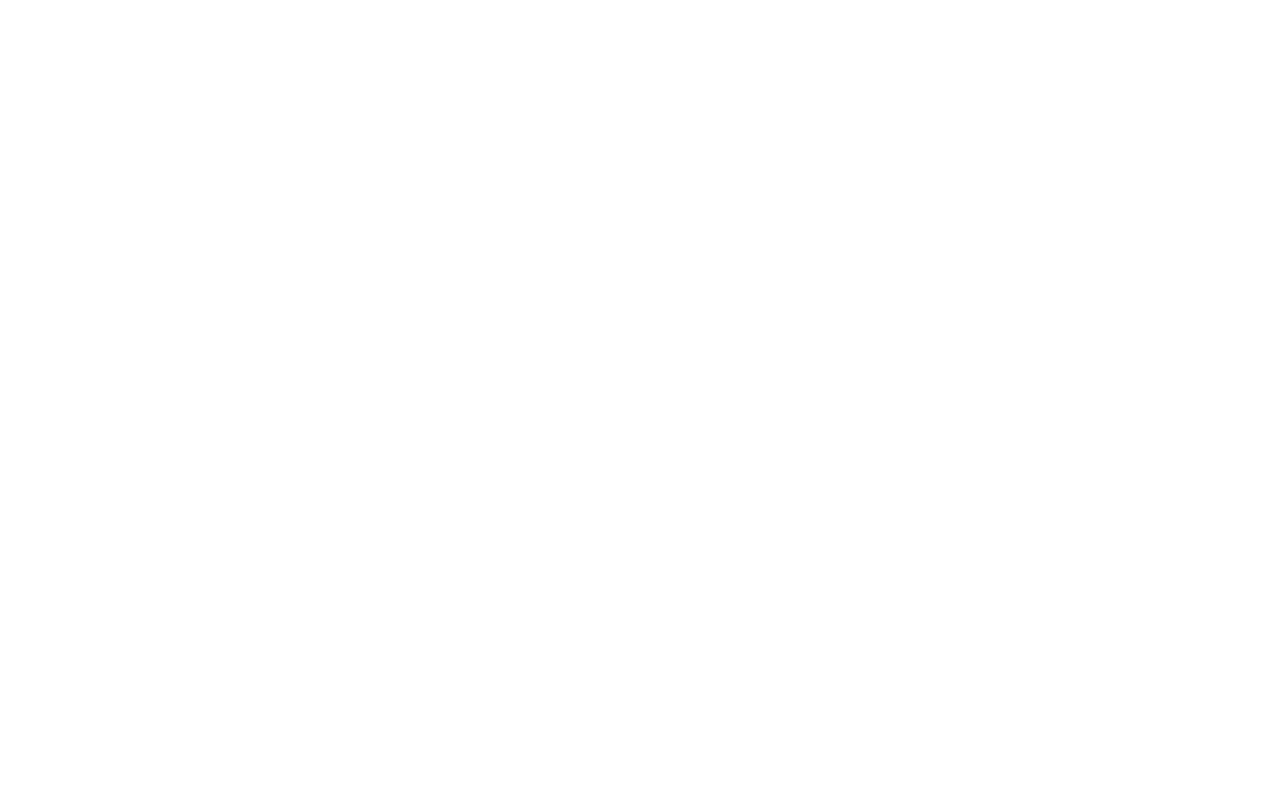
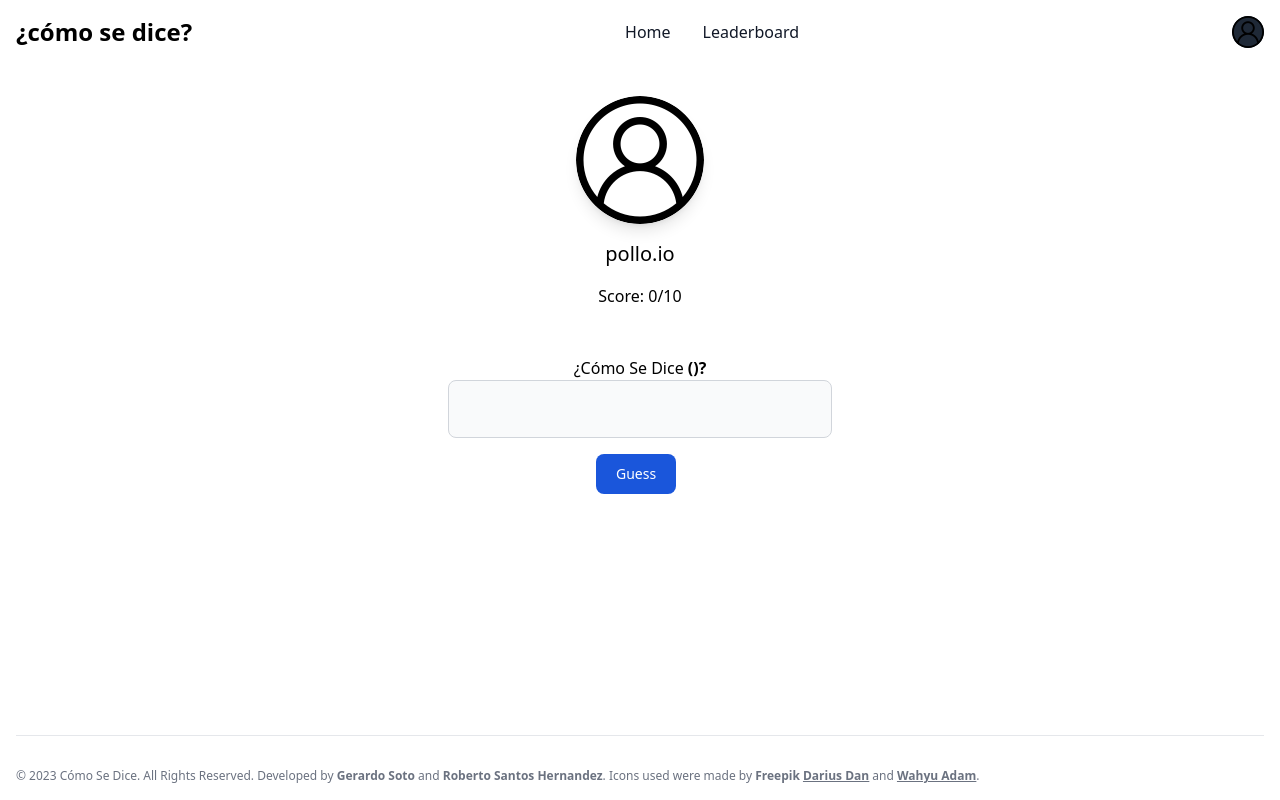
Before and after one commit to santoshernandezr/como-se-dice, a React (Create React App) app in the folder client/: page /dailychallengemode in a window 1280 px wide. Before the commit this address had no page. Built offline with nearby package versions, Linux system fonts and the light colour scheme; no server answers.

Commit message:
First pass at  the daily challenge mode.

```diff
--- /dev/null
+++ b/client/src/components/dailyChallengeMode/DailyChallengeGuessWord.jsx
@@ -0,0 +1,144 @@
+import React from 'react'
+import { useEffect, useState } from 'react';
+import user from '../../images/user.png'
+import confetti from "canvas-confetti"
+import DailyChallengeModal from './DailyChallengeModal';
+
+
+/**
+ * Validate strings are alphanumeric.
+ *
+ * @param { String } string which is being validated.
+ * @returns true or false whether or not the string is alphanumeric.
+ */
+function isAlphanumeric(str) {
+    return /^[a-zA-Z0-9]+$/.test(str);
+}
+
+function DailyChallengeGuessWord() {
+    // Instantiate the words state and set it to "loading" until it gets updated.
+    const [dailyWords, setDailyWords] = useState("loading");
+    // Instantiate the score state and set it to 0.
+    const [score, setScore] = useState(0);
+    // Instantiate the index state and set it to 0.
+    const [index, setIndex] = useState(0);
+    // Instantiate the current word state and set it to the first word
+    const [currentWord, setCurrentWord] = useState(dailyWords[0]);
+
+    // Functions that will increment a state using the previous state.
+    function incrementScore() {
+        setScore(prevCount =>  prevCount + 1)
+    }
+    function incrementIndex() {
+        setIndex(prevCount => prevCount + 1)
+    }
+
+    // Asyn method that calls server to get random words for the game.
+    async function fetchWords() {
+        const result = await fetch("/api/dailyChallengeWords");
+        const body = await result.json();
+        setDailyWords(body);
+    }
+
+    // Async method that will be called when the react component first renders and will only render ONCE, due to the empty [].
+    useEffect(() => {
+        fetchWords()
+    }, [])
+
+    /*
+     Conditional useEffect. When the 'index' state is updated, if there are still words in the 'words' we got back from the server,
+     update the state of the 'currentWord' using the new value of index, and clear the guess field.
+     */
+     useEffect(() => {
+
+        if (index < dailyWords.length) {
+            let guessField = document.getElementById('dailyModeGuessField');
+
+            setCurrentWord(dailyWords[index])
+            guessField.value = '';
+        } else {
+            document.getElementById('dailyChallengeModal').showModal();
+        }
+
+    }, [index, dailyWords.length, dailyWords])
+
+    /*
+     Function that will determine if the users guess was correct or not.
+     */
+     async function determineInput(e) {
+        // This prevents the eventHandler from refershing the page. We don't want the page to refresh until the game is finished.
+        e.preventDefault();
+
+        let guessField = document.getElementById('dailyModeGuessField');
+        const userGuess = guessField.value.toLowerCase().trim();
+
+        // Check that the users guess is Alphanumeric
+        if(isAlphanumeric(userGuess)) {
+            // Check if the users guess is correct. If so, increment the score.
+            if (userGuess === currentWord.english.toLowerCase()) {
+                confetti();
+                incrementScore();
+            }
+
+            // Always increment the index.
+            incrementIndex();
+        }
+    }
+
+  return (
+    <div>
+        {/* Player information, such as thier user avatar, username, score, and best score. */}
+        <div>
+            <main>
+                {/* The users information. Users avatar, username, lives and score count. */}
+                <div className="flex flex-col items-center">
+                    <div className="w-full max-w-sm ">
+                        <div className="flex flex-col items-center pb-10">
+                            <img className="w-32 h-32 mt-8 rounded-full shadow-lg" alt="" src={user}></img>
+                            <h5 className="mb-0 mt-4 text-xl font-medium dark:text-black">pollo.io</h5>
+
+                            <div className="flex mt-2">
+                                <p id="dailyModeScore" className="inline-flex items-center px-4 py-2 text-m font-medium text-center dark:text-black">Score: {score}/10</p>
+                            </div>
+                        </div>
+                    </div>
+                </div>
+            </main>
+        </div>
+
+        {/*
+            Container that contains heading containers.
+            The first container, 'nextWordContainer', is asking the user the word to guess, which will show during the game.
+        */}
+        <div className="flex justify-center" >
+            <h2 id="nextWordContainer" className="w-1/4 flex justify-center text-center" style={{ display: 'inline' }}>
+                ¿Cómo Se Dice&nbsp;<p id="currentWord" className="font-bold" style={{ display: 'inline'}}>{currentWord.spanish}({currentWord.type})?</p>
+            </h2>
+        </div>
+
+        {/* Modal that will appear once the user completes the daily challenge. */}
+        <DailyChallengeModal
+            score={score}
+        />
+
+        {/*
+            This form is what allows the usage of the 'enter' key when the user wants to submit their input/guess to be verified.
+            For some reason the 'onkeydown', 'onkeyup' and other variations of binding does not work.
+        */}
+        <form onSubmit={determineInput}>
+            {/* Input field for the users guess. */}
+            <div className="flex justify-center">
+                <input autoComplete="one-time-code" type="text" id="dailyModeGuessField" className="block p-4 text-gray-900 border border-gray-300 rounded-lg bg-gray-50 sm:text-md focus:ring-blue-500 focus:border-blue-500 dark:bg-gray-700 dark:border-gray-600 dark:placeholder-gray-400 dark:text-white dark:focus:ring-blue-500 dark:focus:border-blue-500 w-96 "></input>
+            </div>
+
+            {/* Buttons that handle the submittion of the users guess. */}
+            <div className="flex justify-center">
+                <button style={{ display: 'inline' }} onClick={determineInput} id="dailyModeGuessButton" type="button" className="text-white bg-blue-700 hover:bg-blue-800 focus:ring-4 focus:ring-blue-300 font-medium rounded-lg text-sm px-5 py-2.5 me-2 mb-2 dark:bg-blue-600 dark:hover:bg-blue-700 focus:outline-none dark:focus:ring-blue-800 w-20 mt-4">Guess</button>
+            </div>
+        </form>
+
+    </div>
+  )
+}
+
+export default DailyChallengeGuessWord
--- /dev/null
+++ b/client/src/components/dailyChallengeMode/DailyChallengeModal.jsx
@@ -0,0 +1,40 @@
+import React from 'react'
+
+/**
+ * Component responsible for the creation of the modal that the user will get when they finish playing the
+ * daily challenge. It will show them their score.
+ *
+ * @param { Score state } State of the users score.
+ * @returns
+ */
+function DailyChallengeModal(props) {
+    let score = props.score
+
+  return (
+    <div>
+        {/*
+            Dialog that will show up at the end of the game if they finish the daily challenge.
+        */}
+        <dialog id="dailyChallengeModal" className="rounded-lg max-w-lg border modal fixed top-0 right-0 left-0 z-50 justify-center items-center w-full md:inset-0 h-fit">
+            <div className="modal-box max-h-full max-w-full">
+
+                <div className="max-w-l p-6 bg-white border border-gray-200 rounded-lg shadow dark:bg-gray-800 dark:border-gray-700">
+                    <h5 className="mb-2 text-2xl font-bold tracking-tight text-gray-900 dark:text-white">Daily Challenge</h5>
+
+                    <p className="mb-3 font-normal text-gray-700 dark:text-gray-400">pollo.io</p>
+                    <p id="userDailyChallengeScore" className="mb-3 font-normal text-gray-700 dark:text-gray-400">Score: {score}/10 </p>
+
+                    <div className="justify-center items-center flex space-x-28">
+                        <a href="/comosedice" className="inline-flex items-center px-3 py-2 text-sm font-medium text-center text-white bg-blue-700 rounded-lg hover:bg-blue-800 focus:ring-4 focus:outline-none focus:ring-blue-300 dark:bg-blue-600 dark:hover:bg-blue-700 dark:focus:ring-blue-800">
+                            Home
+                        </a>
+                    </div>
+                </div>
+
+            </div>
+        </dialog>
+    </div>
+  )
+}
+
+export default DailyChallengeModal
--- a/client/src/components/timedGameMode/TimedGuessWord.jsx
+++ b/client/src/components/timedGameMode/TimedGuessWord.jsx
@@ -231,7 +231,6 @@
             {/* Buttons that handle the submittion of the users guess. */}
             <div className="flex justify-center">
                 <button style={{ display: 'inline' }} onClick={determineInput} id="timedModeGuessButton" type="button" className="text-white bg-blue-700 hover:bg-blue-800 focus:ring-4 focus:ring-blue-300 font-medium rounded-lg text-sm px-5 py-2.5 me-2 mb-2 dark:bg-blue-600 dark:hover:bg-blue-700 focus:outline-none dark:focus:ring-blue-800 w-20 mt-4">Guess</button>
-                {/* <button style={{ display: 'none' }} onClick={() => playAgain()} id="timedModePlayAgainButton" type="button" className="text-white bg-blue-700 hover:bg-blue-800 focus:ring-4 focus:ring-blue-300 font-medium rounded-lg text-sm px-5 py-2.5 me-2 mb-2 dark:bg-blue-600 dark:hover:bg-blue-700 focus:outline-none dark:focus:ring-blue-800">Play again</button> */}
                 <button style={{ display: 'none' }} onClick={() => playAgain()} id="timedModePlayAgainButton" type="button" className="text-white bg-blue-700 hover:bg-blue-800 focus:ring-4 focus:ring-blue-300 font-medium rounded-lg text-sm px-5 py-2.5 me-2 mb-2 dark:bg-blue-600 dark:hover:bg-blue-700 focus:outline-none dark:focus:ring-blue-800">Play again</button>
             </div>
         </form>
--- a/client/src/pages/App.js
+++ b/client/src/pages/App.js
@@ -6,6 +6,7 @@
 import NormalGameMode from './NormalGameMode';
 import TimedGameMode from './TimedGameMode';
 import ComingSoon from './ComingSoon';
+import DailyChallengeMode from './DailyChallengeMode';
 
 const App = () => {
   return (
@@ -16,6 +17,7 @@
            <Route path="/normalgamemode" element={<NormalGameMode/>} />
            <Route path="/timedgamemode" element={<TimedGameMode />} />
            <Route path="/comingSoon" element={<ComingSoon />} />
+           <Route path="/dailychallengemode" element={<DailyChallengeMode />} />
         </Routes>
      </>
   );
--- a/client/src/pages/ComoSeDiceMenu.js
+++ b/client/src/pages/ComoSeDiceMenu.js
@@ -25,11 +25,11 @@
 
               <SinglePlayer title="Start Singleplayer" body="Play cómo se dice alone" />
 
-              <DailyChallenge destination="comingSoon" title="Multiplayer" body="Start a room to play against friends!" />
+              <DailyChallenge destination="comingsoon" title="Multiplayer" body="Start a room to play against friends!" />
 
-              <DailyChallenge destination="comingSoon"  title="Start Daily Challenge" body="Get as many words right in the shortest time and see where you stack up against the world 🌐! " />
+              <DailyChallenge destination="dailychallengemode"  title="Start Daily Challenge" body="Get as many words right in the shortest time and see where you stack up against the world 🌐! " />
 
-              <DailyChallenge destination="comingSoon" title="Join Multiplayer Room" body="Room code" />
+              <DailyChallenge destination="comingsoon" title="Join Multiplayer Room" body="Room code" />
 
           </div>
         </div>
--- /dev/null
+++ b/client/src/pages/DailyChallengeMode.js
@@ -0,0 +1,27 @@
+import '../css/App.css';
+import HomeNavigationBar from '../components/common/NavigationBar.jsx';
+import Footer from '../components/common/Footer.jsx';
+import DailyChallengeGuessWord from '../components/dailyChallengeMode/DailyChallengeGuessWord.jsx';
+
+/**
+ * Daily challenge page.
+ *
+ * Contains the page that will be shown to the user when they choose the daily challenge.
+ *
+ * @returns Daily challenge page.
+ */
+function DailyChallengeMode() {
+    return (
+        <div className='h-full'>
+            {/* Navigatin bar */}
+            <HomeNavigationBar />
+
+            <DailyChallengeGuessWord />
+
+            {/* Footer of the page */}
+            <Footer />
+        </div>
+      );
+}
+
+export default DailyChallengeMode;
```
Also changed, not shown: 1 other file (tests, documents, lock files or other folders). Lines whose indentation alone changed are shown as unchanged.
